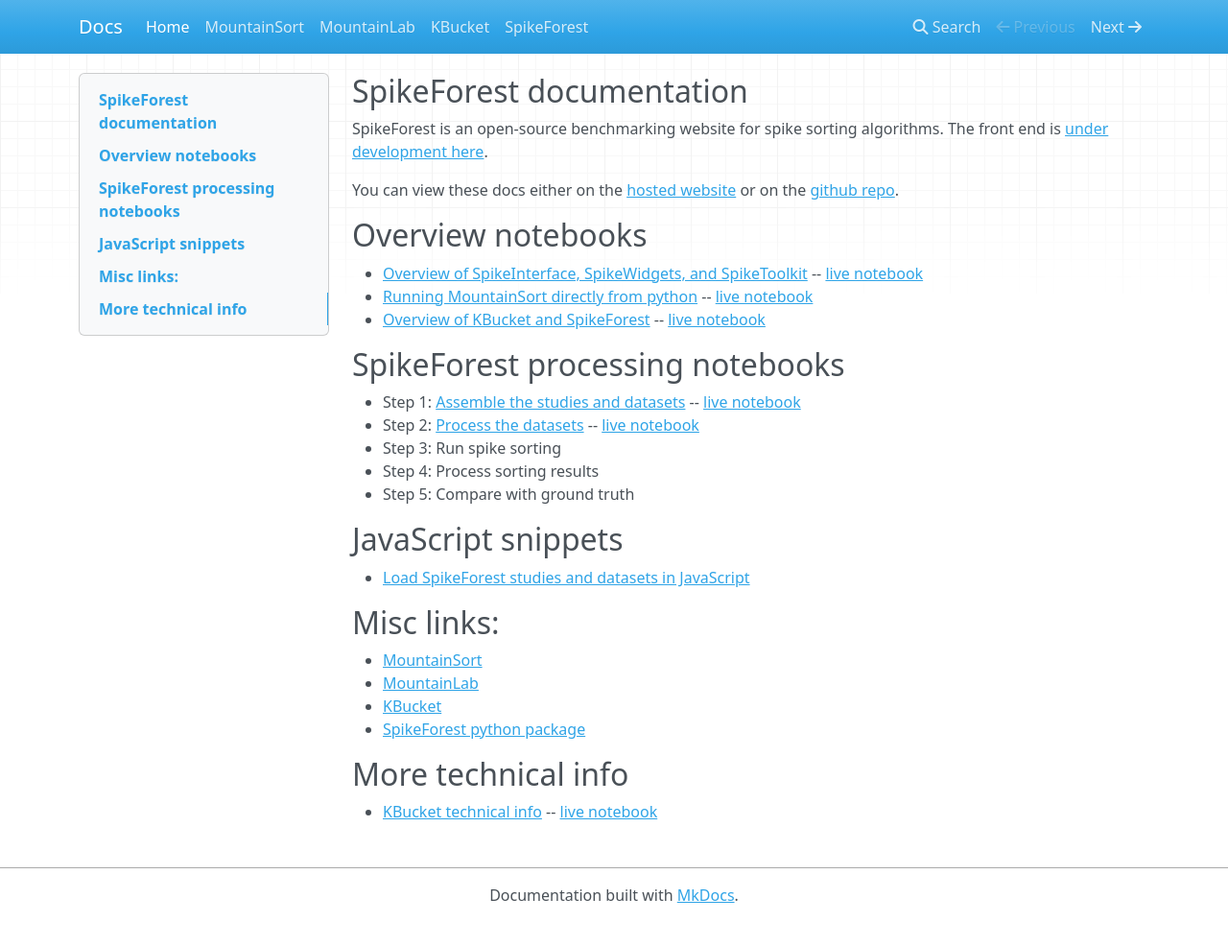
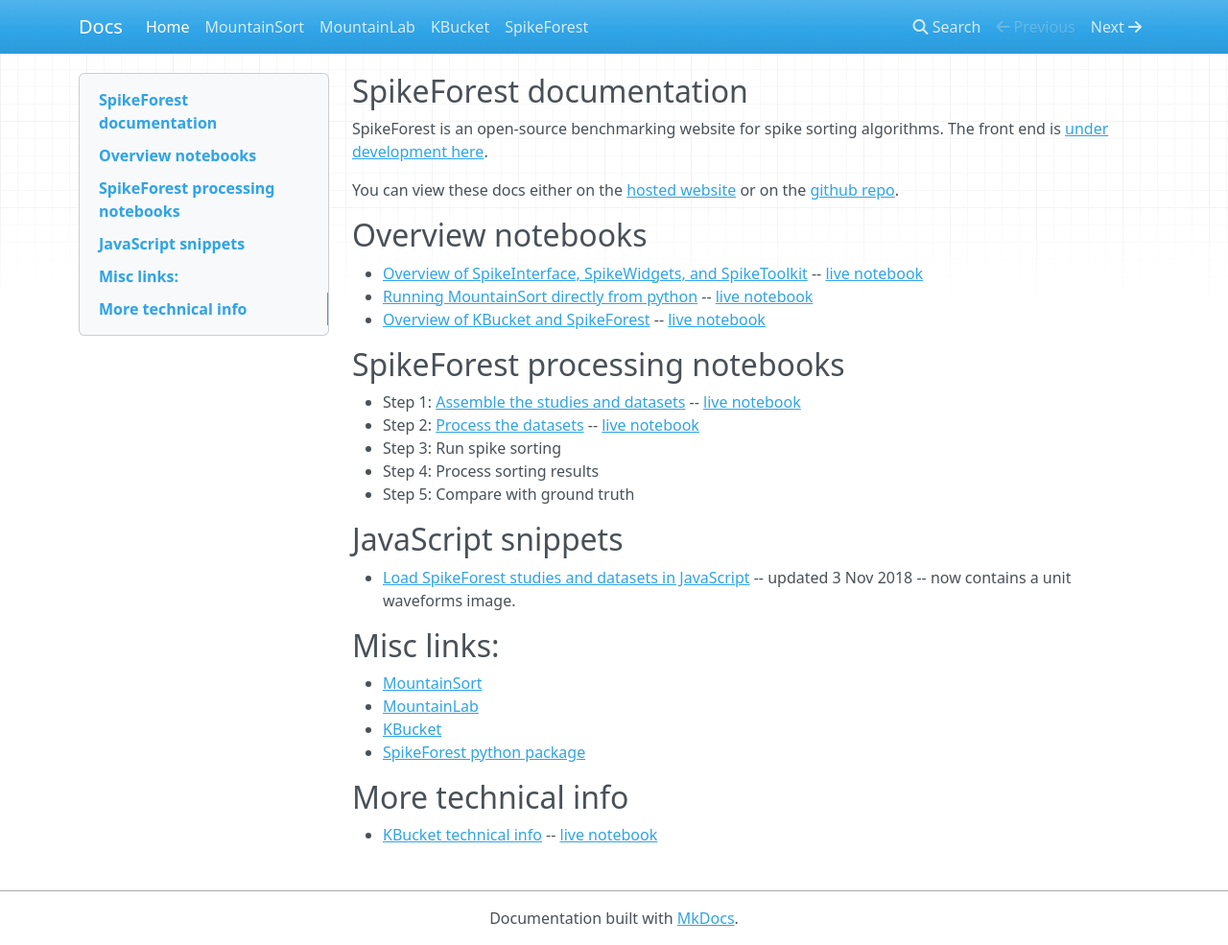
Before and after one commit to scratcharchive/spikeforest-docs, an MkDocs documentation site: the page built from docs/index.md, in a window 1280 px wide and 985 px high. Shown: the whole window at 96% size. Built offline with MkDocs 1.6.1, drawn with Linux system fonts in a browser that asks for light colours; nearby versions of some CDN libraries.

Commit message:
Update index.md

```diff
--- a/docs/index.md
+++ b/docs/index.md
@@ -18,7 +18,7 @@
 * Step 5: Compare with ground truth
 
 ## JavaScript snippets
-* [Load SpikeForest studies and datasets in JavaScript](https://codesandbox.io/s/n04yp318jm)
+* [Load SpikeForest studies and datasets in JavaScript](https://codesandbox.io/s/n04yp318jm) -- updated 3 Nov 2018 -- now contains a unit waveforms image.
 
 ## Misc links:
 
```
